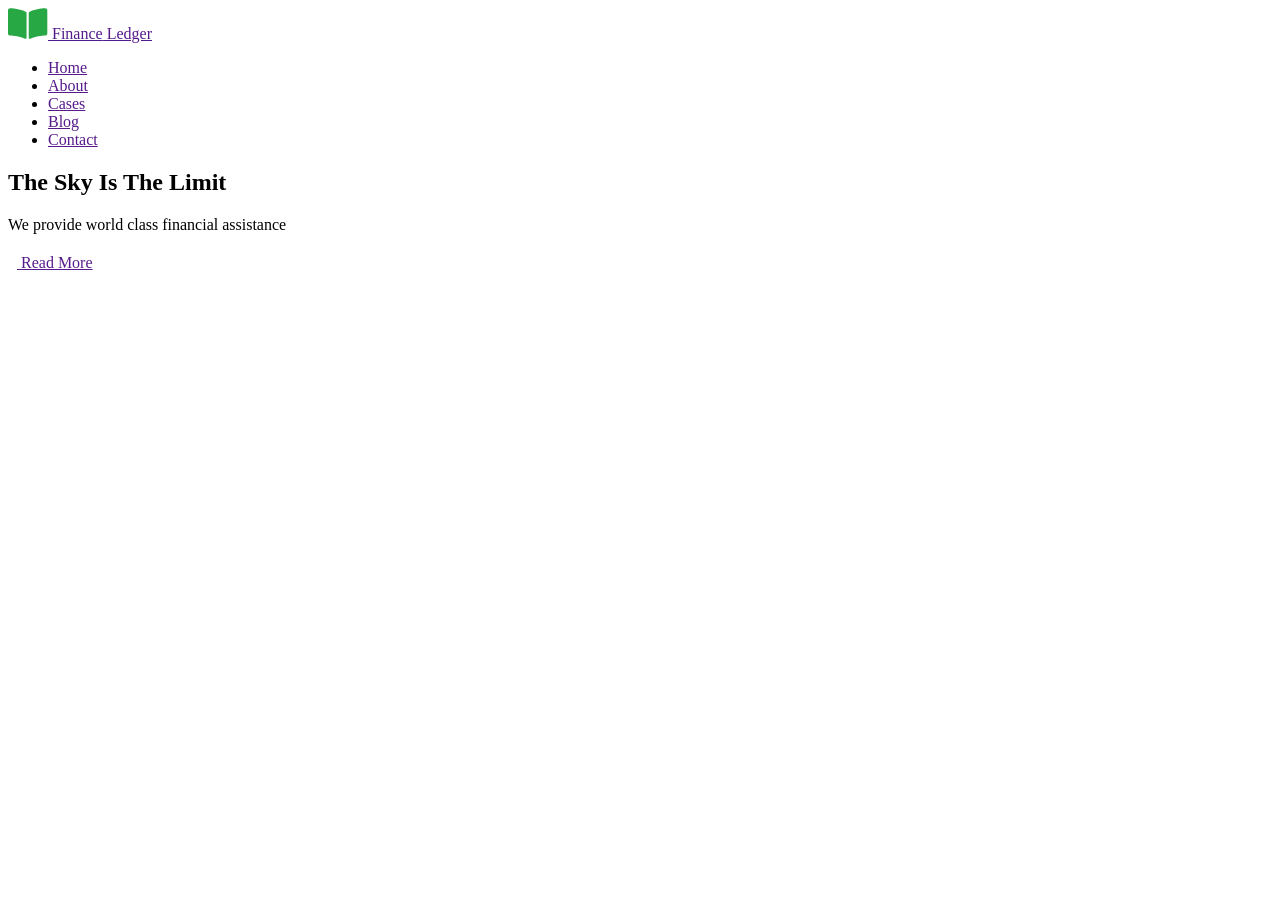
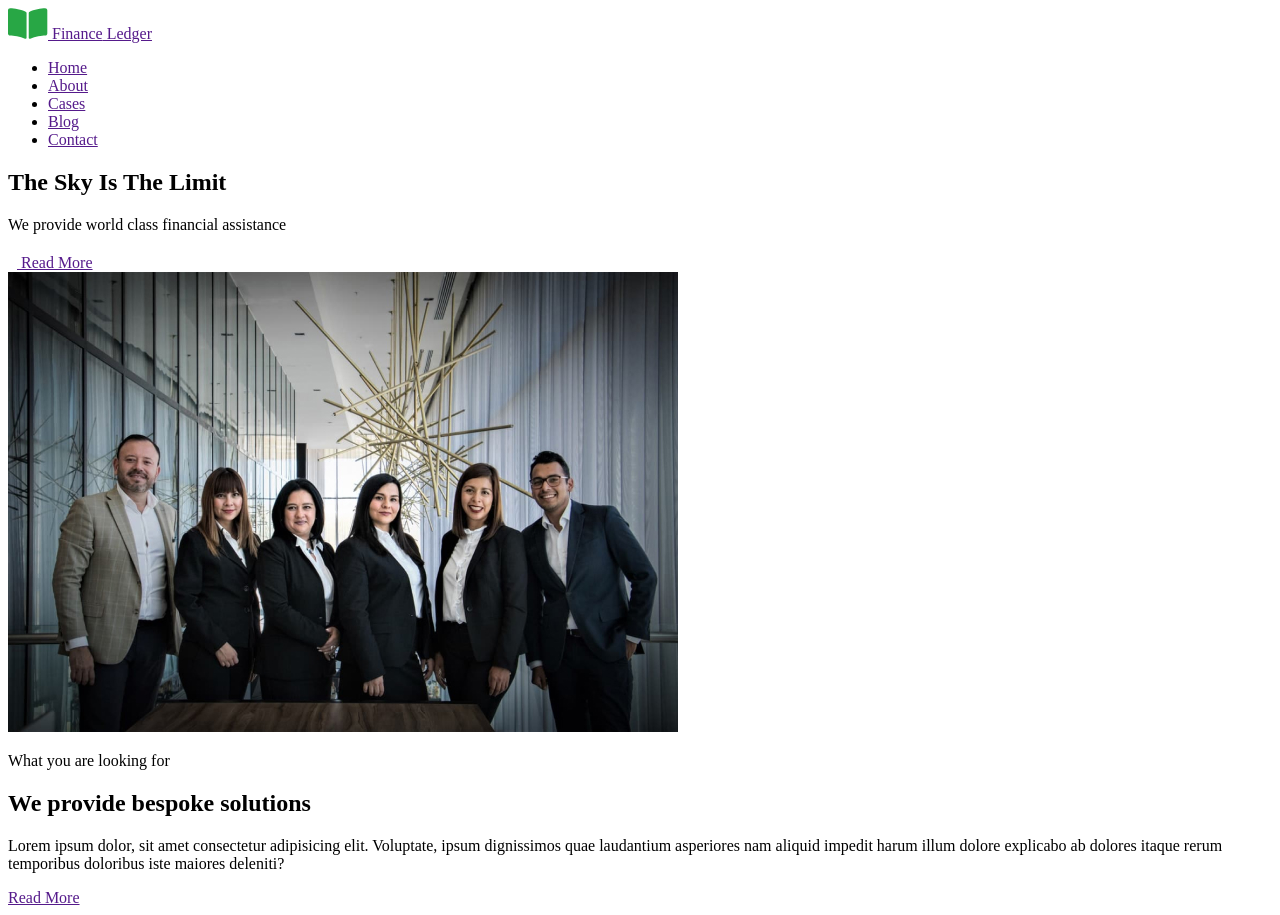
Before and after one commit to YuriiM-Owl/blended-05-06-chapter1, a plain HTML site: page index.html in a window 1280 px wide. Before the commit the page ends 800 px from the top, so only its background shows below. Drawn offline with Linux system fonts and the light colour scheme.

Commit message:
+ section introduction

```diff
--- a/index.html
+++ b/index.html
@@ -43,6 +43,18 @@
           Read More
         </a>
       </section>
+      <section class="introduct">
+        <img src="./img/presentation_img.jpg" alt="presentation image" />
+        <p class="section-subtitle">What you are looking for</p>
+        <h2 class="section-title">We provide bespoke solutions</h2>
+        <p class="introduct-text">
+          Lorem ipsum dolor, sit amet consectetur adipisicing elit. Voluptate,
+          ipsum dignissimos quae laudantium asperiores nam aliquid impedit harum
+          illum dolore explicabo ab dolores itaque rerum temporibus doloribus
+          iste maiores deleniti?
+        </p>
+        <a href="" class="link link--read">Read More</a>
+      </section>
     </main>
     <footer class="page-footer"></footer>
   </body>
```
Also changed, not shown: img/presentation_img.jpg (added).
